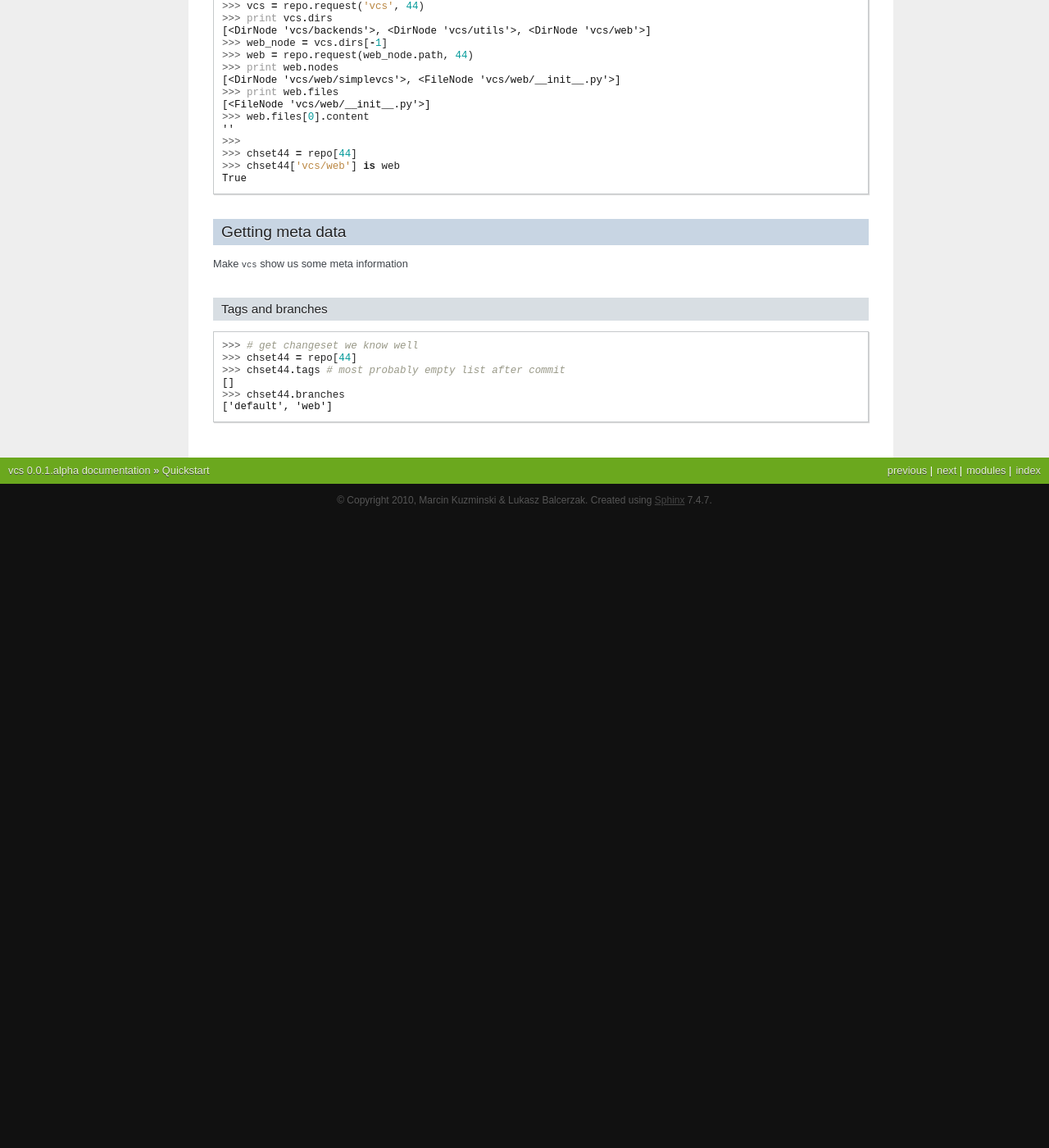
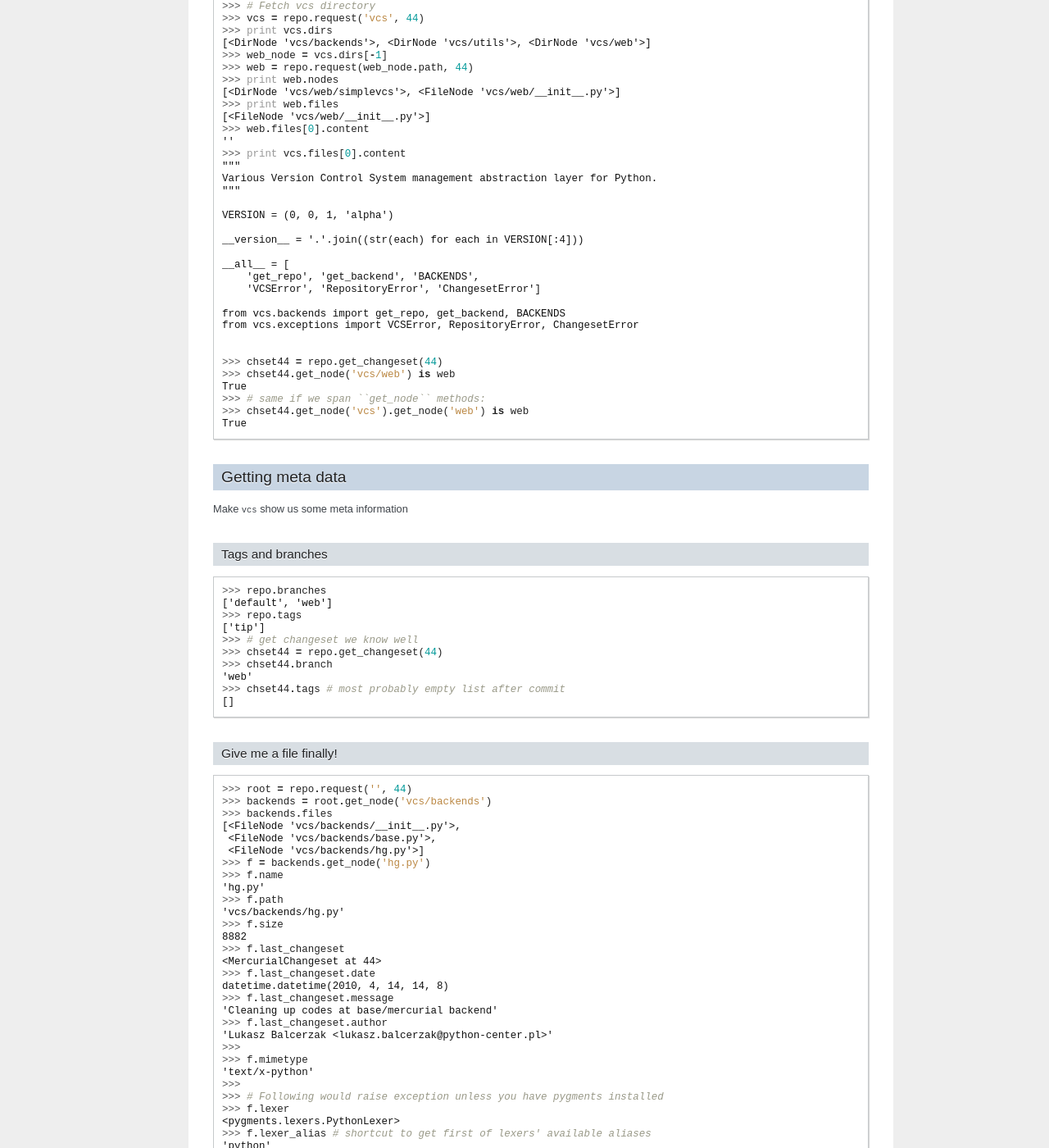
Before and after one commit to codeinn/vcs, a Sphinx documentation site: the page built from docs/quickstart.rst, in a window 1280 px wide and 1400 px high, scrolled down 1415 px. Shown: the whole window at 82% size. Built offline with Sphinx 7.4.7, drawn with Linux system fonts in a browser that asks for light colours; before the commit the page ends 2045 px from its top, so only the background shows below that; some of the changed text lies outside the part shown.

Commit message:
Updated quickstart page at documentation

```diff
--- a/docs/quickstart.rst
+++ b/docs/quickstart.rst
@@ -43,7 +43,8 @@
    >>> from vcs import get_repo
    >>>
    >>> # create mercurial repository representation at current dir
-   >>> repo = get_repo(type='hg', path='.')
+   >>> # alias tells which backend should be used (see vcs.BACKENDS)
+   >>> repo = get_repo(alias='hg', path='.')
 
 Basics
 ------
@@ -63,9 +64,9 @@
    >>>
    >>> # any backend would return latest changeset if revision is not given
    >>> tip = repo.get_changeset()
-   >>> tip is repo['tip'] # for mercurial backend 'tip' is allowed
+   >>> tip is repo.get_changeset('tip') # for mercurial backend 'tip' is allowed
    True
-   >>> tip is repo[None] # any backend allow revision to be None (default)
+   >>> tip is repo.get_changeset(None) # any backend allow revision to be None (default)
    True
    >>> tip.revision is repo.revisions[-1]
    True
@@ -84,7 +85,7 @@
 
    >>> root = repo.request('', 44)
    >>> print root.dirs
-   [<DirNode 'docs'>, <DirNode 'tests'>, <DirNode 'vcs'>]
+   [<DirNode 'docs'>, <DirNode 'examples'>, <DirNode 'tests'>, <DirNode 'vcs'>]
 
 .. note::
    :ref:`api-nodes` are objects representing files and directories within the
@@ -104,9 +105,28 @@
    [<FileNode 'vcs/web/__init__.py'>]
    >>> web.files[0].content
    ''
-   >>>
-   >>> chset44 = repo[44]
-   >>> chset44['vcs/web'] is web
+   >>> print vcs.files[0].content
+   """
+   Various Version Control System management abstraction layer for Python.
+   """
+
+   VERSION = (0, 0, 1, 'alpha')
+
+   __version__ = '.'.join((str(each) for each in VERSION[:4]))
+
+   __all__ = [
+       'get_repo', 'get_backend', 'BACKENDS',
+       'VCSError', 'RepositoryError', 'ChangesetError']
+
+   from vcs.backends import get_repo, get_backend, BACKENDS
+   from vcs.exceptions import VCSError, RepositoryError, ChangesetError
+
+
+   >>> chset44 = repo.get_changeset(44)
+   >>> chset44.get_node('vcs/web') is web
+   True
+   >>> # same if we span ``get_node`` methods:
+   >>> chset44.get_node('vcs').get_node('web') is web
    True
 
 Getting meta data
@@ -119,9 +139,58 @@
 
 .. code-block:: python
 
+   >>> repo.branches
+   ['default', 'web']
+   >>> repo.tags
+   ['tip']
    >>> # get changeset we know well
-   >>> chset44 = repo[44]
+   >>> chset44 = repo.get_changeset(44)
+   >>> chset44.branch
+   'web'
    >>> chset44.tags # most probably empty list after commit
    []
-   >>> chset44.branches
-   ['default', 'web']
+
+Give me a file finally!
+~~~~~~~~~~~~~~~~~~~~~~~
+
+.. code-block:: python
+
+   >>> root = repo.request('', 44)
+   >>> backends = root.get_node('vcs/backends')
+   >>> backends.files
+   [<FileNode 'vcs/backends/__init__.py'>,
+    <FileNode 'vcs/backends/base.py'>,
+    <FileNode 'vcs/backends/hg.py'>]
+   >>> f = backends.get_node('hg.py')
+   >>> f.name
+   'hg.py'
+   >>> f.path
+   'vcs/backends/hg.py'
+   >>> f.size
+   8882
+   >>> f.last_changeset
+   <MercurialChangeset at 44>
+   >>> f.last_changeset.date
+   datetime.datetime(2010, 4, 14, 14, 8)
+   >>> f.last_changeset.message
+   'Cleaning up codes at base/mercurial backend'
+   >>> f.last_changeset.author
+   'Lukasz Balcerzak <lukasz.balcerzak@python-center.pl>'
+   >>>
+   >>> f.mimetype
+   'text/x-python'
+   >>>
+   >>> # Following would raise exception unless you have pygments installed
+   >>> f.lexer
+   <pygments.lexers.PythonLexer>
+   >>> f.lexer_alias # shortcut to get first of lexers' available aliases
+   'python'
+   >>> f.name
+   >>>
+   >>> # wanna go back? why? oh, whatever...
+   >>> f.parent
+   <DirNode 'vcs/backends'>
+   >>>
+   >>> # is it cached? hell yeah...
+   >>> f is f.parent.get_node('hg.py') is repo.request('vcs/backends/hg.py', 44)
+   True
```
